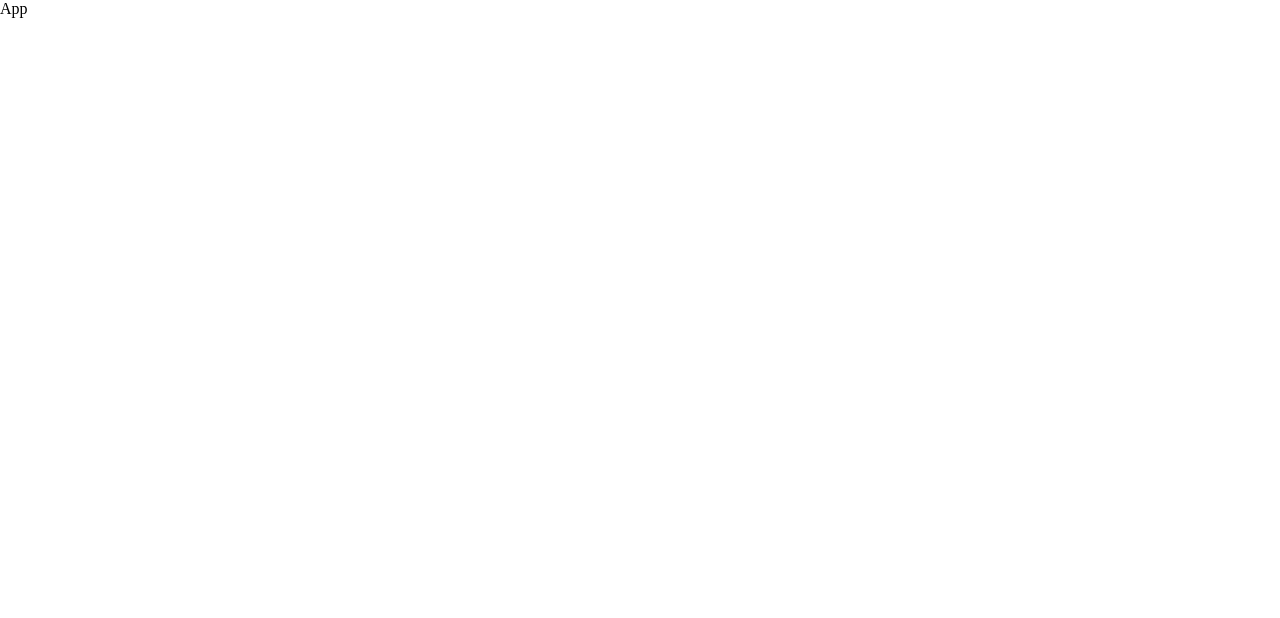
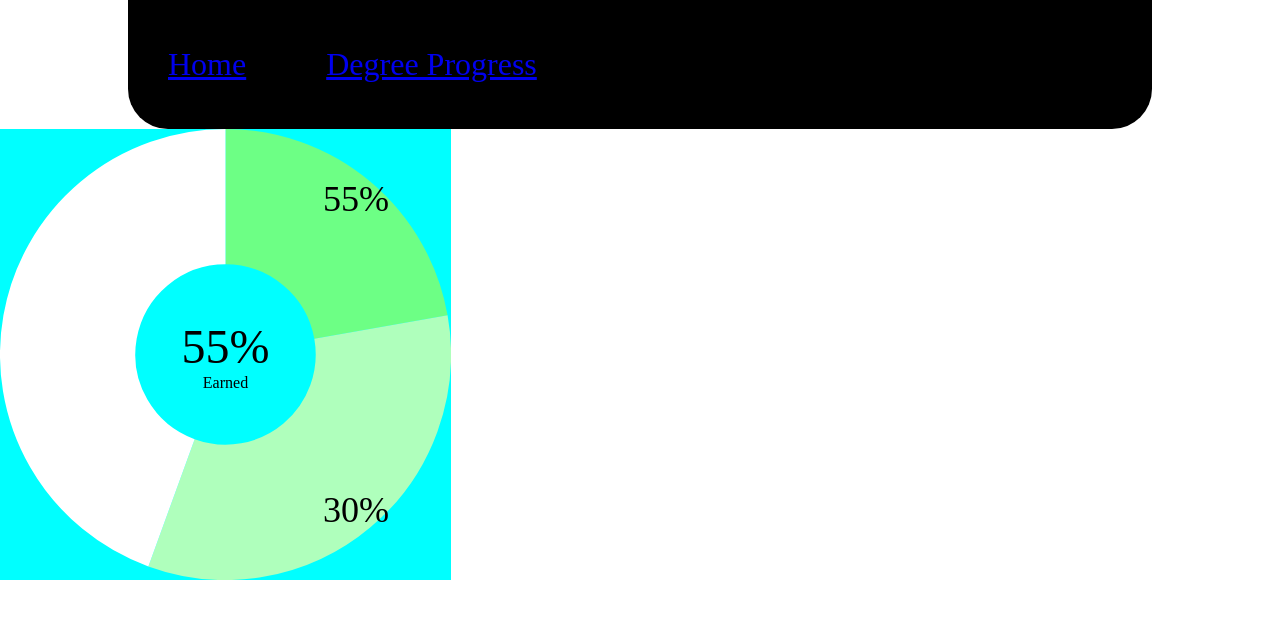
Before and after one commit to Chinoscode111/Degree_Planner_frontend, a React (Create React App) app: page / in a window 1280 px wide. Shown: the top 618 px of the page. Built offline with nearby package versions, Linux system fonts and the light colour scheme.

Commit message:
added components and created piechart

```diff
--- a/src/App.js
+++ b/src/App.js
@@ -1,10 +1,19 @@
 import React from "react";
+import Home from "./components/Home"
+import { BrowserRouter as Router, Route, Routes } from 'react-router-dom';
+
 
 const App = () => {
     return(
-        <div>
-            App
-        </div>
+        <Router>
+            <div>
+                <Routes>
+                    <Route path="/" element={<Home />} />
+                </Routes>
+
+            </div>
+        </Router>
+
     )
 }
 
--- /dev/null
+++ b/src/components/DegreeProgress.js
@@ -0,0 +1 @@
+// top right page
--- /dev/null
+++ b/src/components/Home.js
@@ -0,0 +1,14 @@
+import React from "react";
+import PieChart from "./PieChart";
+import Navbar from "./Navbar";
+
+const Home = () => {
+    return (
+        <div className="home-cont">
+            <Navbar />
+            <PieChart />
+        </div>
+    )
+}
+
+export default Home
--- /dev/null
+++ b/src/components/Navbar.js
@@ -0,0 +1,13 @@
+import React from "react";
+import { Link } from "react-router-dom";
+
+const Navbar = () =>{
+    return(
+        <div className="navbar">
+            <Link to={"/"}>Home</Link>
+            <Link to={"/progress"}>Degree Progress</Link>
+        </div>
+    )
+}
+
+export default Navbar
--- /dev/null
+++ b/src/components/PieChart.js
@@ -0,0 +1,33 @@
+import React from "react";
+import { PieChart as Pie} from "react-minimal-pie-chart"
+
+const PieChart = () => {
+
+    const data=[
+        { title: 'One', value: 10, color: '#6DFF85', label: '55%'},
+        { title: 'Two', value: 15, color: '#AFFFBC', label: '30%'},
+        { title: 'Three', value: 20, color: 'white', label: '' },
+        ]
+
+    return(
+        <div className="pie-chart-cont">
+            <Pie
+            className="piechart--chart"
+            radius = {50}
+            startAngle={270}
+            lineWidth={60}
+            data={data}
+            label={({ dataEntry }) => `${dataEntry.label}`}
+            labelPosition={90}
+            />
+
+            <div className="piechart--center">
+                <p className="piechart--centerperc">55%</p>
+                <p className="piechart--earned">Earned</p>
+            </div>
+        </div>
+
+    )
+}
+
+export default PieChart
--- a/src/index.js
+++ b/src/index.js
@@ -1,6 +1,6 @@
 import React from "react";
 import ReactDOM from "react-dom";
 import App from "./App";
-import "./styls.css"
+import "./style.css"
 
 ReactDOM.render(<App />, document.getElementById("root"))
--- /dev/null
+++ b/src/style.css
@@ -0,0 +1,51 @@
+*{
+    padding: 0;
+    margin: 0;
+}
+
+.navbar{
+    display: flex;
+    background-color: black;
+    width: 80%;
+    max-width: 1200px;
+    height: 129px;
+    border-radius: 0px 0px 40px 40px;
+    margin-left: 10%;
+    align-items: center;
+}
+
+.navbar > *{
+    margin: 40px;
+    font-size: 2rem;
+}
+
+.home-cont{
+    display: flex;
+    flex-direction: column;
+}
+
+.pie-chart-cont{
+    background-color: aqua;
+    width: 451px;
+    height: 451px;
+    display: flex;
+    flex-direction: column;
+    position: relative;
+}
+.piechart--center{
+    position: absolute;
+    left: 50%;
+    top: 50%;
+    transform: translate(-50%, -50%);
+    display: flex;
+    flex-direction: column;
+    align-items: center;
+}
+.piechart--centerperc{
+    font-size: 300%;
+}
+
+.piechart--chart text{
+    font-size: 0.5rem;
+    background-color: blueviolet;
+}
--- a/src/styls.css
+++ /dev/null
@@ -1,4 +0,0 @@
-*{
-    padding: 0;
-    margin: 0;
-}
```
Also changed, not shown: package.json (+7 -0 lines), src/components/Login.js (added), src/components/Register.js (added), 1 other file (tests, documents, lock files or other folders).
